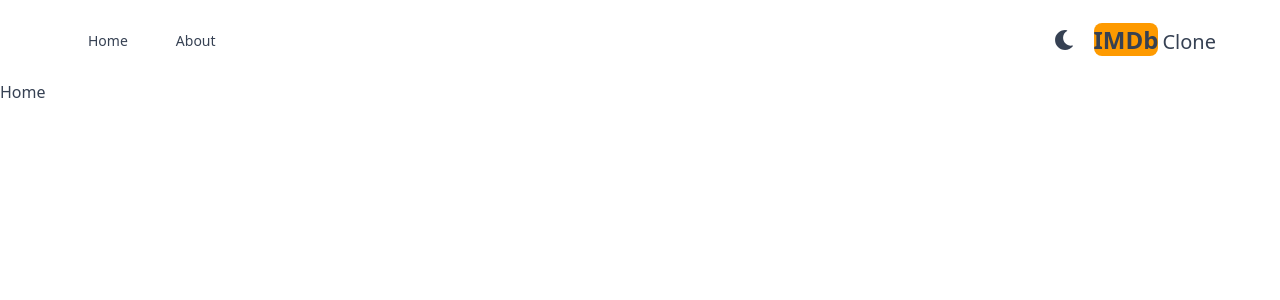
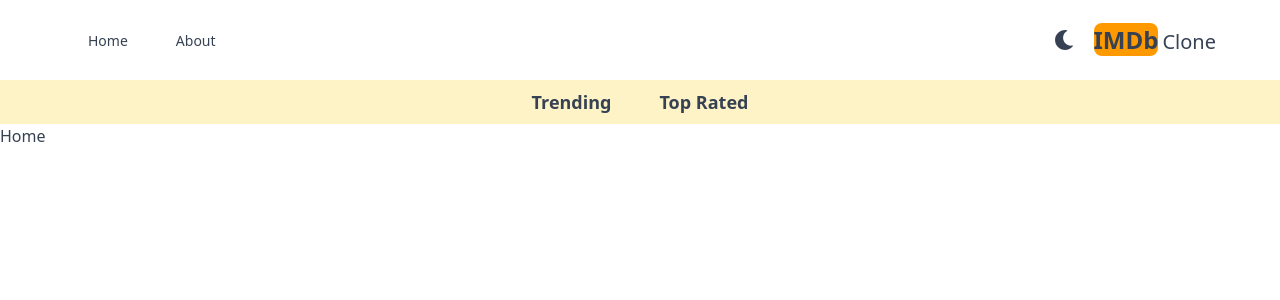
Before and after one commit to Dawitay/imdb, a Next.js app: page / in a window 1280 px wide. Shown: the top 300 px of the page. Built offline with nearby package versions, Linux system fonts and the light colour scheme.

Commit message:
Create the navbar component

```diff
--- a/src/app/layout.tsx
+++ b/src/app/layout.tsx
@@ -3,6 +3,7 @@
 import "./globals.css";
 import  Header  from '../components/Header';
 import Providers from './Providers';
+import Navbar from '../components/Navbar';
 
 const geistSans = Geist({
   variable: "--font-geist-sans",
@@ -34,6 +35,7 @@
           {/*Header*/}
           <Header/>
           {/* Navbar */}
+          <Navbar/>
           {/* SearchBox */}
 
           {children}
--- /dev/null
+++ b/src/components/Navbar.jsx
@@ -0,0 +1,12 @@
+import React from 'react'
+import NavbarItem from './NavbarItem';
+
+export default function Navbar() {
+  return (
+    <div className="flex justify-center dark:bg-gray-700 bg-amber-100 lg:text-lg">
+      <NavbarItem title="Trending" param="fetchTrending"/>
+      <NavbarItem title="Top Rated" param="fetchTopRated"/>
+
+    </div>
+  )
+}
--- /dev/null
+++ b/src/components/NavbarItem.jsx
@@ -0,0 +1,16 @@
+"use client"
+import Link  from 'next/link';
+import { useSearchParams } from 'next/navigation';
+import React from 'react';
+
+export default function NavbarItem({title, param}) {
+    const searchParams = useSearchParams();
+    const genre = searchParams.get('genre');
+  return (
+    <div className={`mx-4 hover:text-amber-600 font-semibold p-2 ${
+        genre && genre === param && "underline underline-offset-8 decoration-4 decoration-amber-500 round-lg"
+    }`}>
+      <Link href={`/?genre=${param}`}>{title}</Link>
+    </div>
+  )
+}
```
